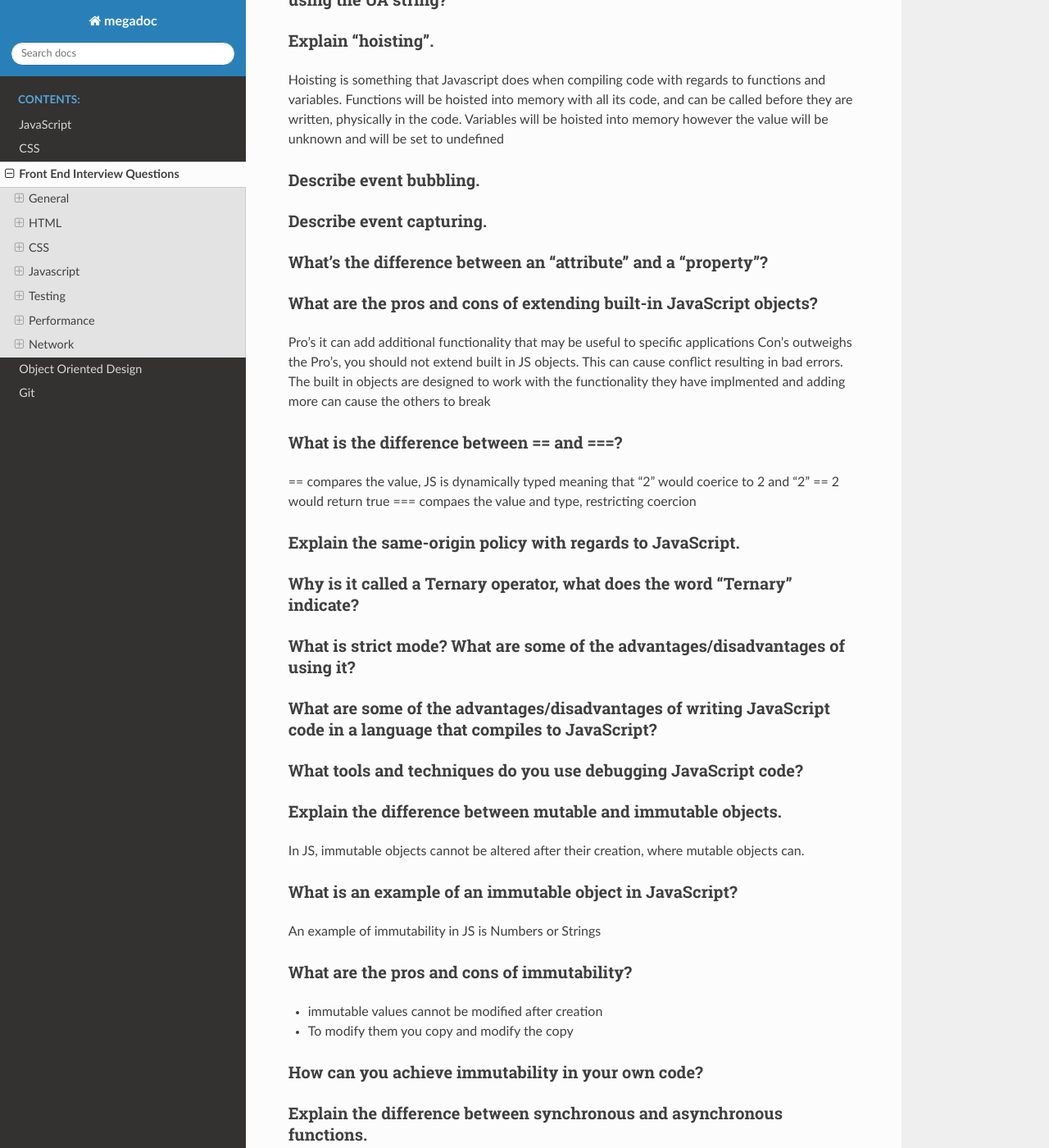
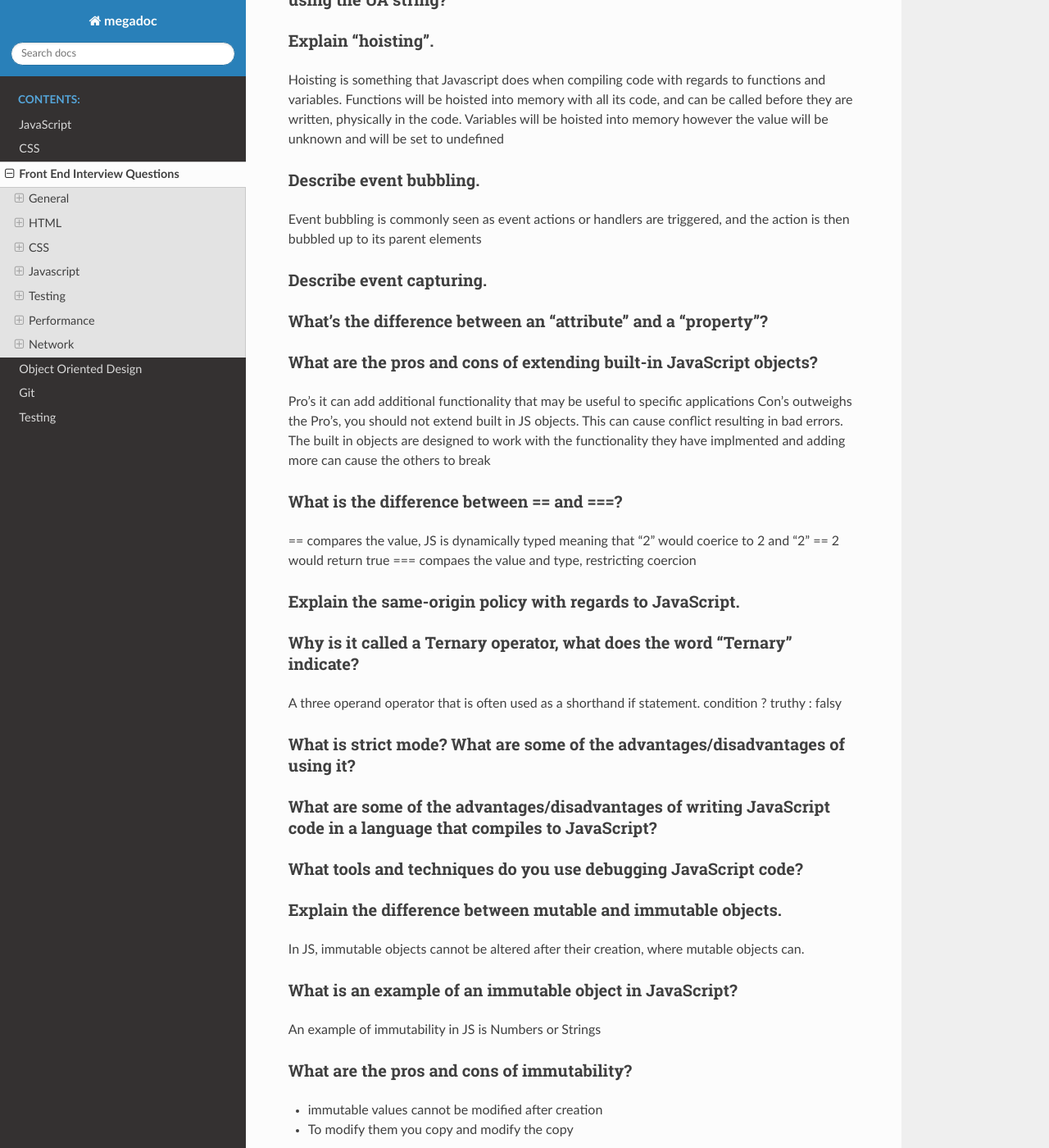
Before and after one commit to owenadley/MyDocumentation, a Sphinx documentation site: the page built from source/pages/frontendinterviewquestions.rst, in a window 1280 px wide and 1400 px high, scrolled down 6678 px. Shown: the whole window at 82% size. Built offline with Sphinx 7.4.7 and the Read the Docs theme 2.0.0, drawn with Linux system fonts in a browser that asks for light colours.

Commit message:
Some basic testing info

```diff
--- a/source/index.rst
+++ b/source/index.rst
@@ -14,3 +14,4 @@ Owens Docs
      /pages/frontendinterviewquestions.rst
      /pages/oodesign.rst
      /pages/git.rst
+     /pages/testing.rst
--- a/source/pages/frontendinterviewquestions.rst
+++ b/source/pages/frontendinterviewquestions.rst
@@ -273,6 +273,7 @@ bind is used to set the 'this' variable for function
 What's the difference between feature detection, feature inference, and using the UA string?
 ^^^^^^^^^^^^^^^^^^^^^^^^^^^^^^^^^^^^^^^^^^^^^^^^^^^^^^^^^^^^^^^^^^^^^^^^^^^^^^^^^^^^^^^^^^^^^^^^^^^^^^^^^^^^^^^^^^^^^^^^^^^^^^^^^^^^^^^^^^^
 
+
 Explain "hoisting".
 ^^^^^^^^^^^^^^^^^^^^^^^^^^^^^^^^^^^^^^^^^^^^^^^^^^^^^^^^^^^^^^^^^^^^^^^^^^^^^^^^^^^^^^^^^^^^^^^^^^^^^^^^^^^^^^^^^^^^^^^^^^^^^^^^^^^^^^^^^^^
 Hoisting is something that Javascript does when compiling code with regards to functions and variables.
@@ -281,12 +282,14 @@ Variables will be hoisted into memory however the value will be unknown and will
 
 Describe event bubbling.
 ^^^^^^^^^^^^^^^^^^^^^^^^^^^^^^^^^^^^^^^^^^^^^^^^^^^^^^^^^^^^^^^^^^^^^^^^^^^^^^^^^^^^^^^^^^^^^^^^^^^^^^^^^^^^^^^^^^^^^^^^^^^^^^^^^^^^^^^^^^^
+Event bubbling is commonly seen as event actions or handlers are triggered, and the action is then bubbled up to its parent elements
 
 Describe event capturing.
 ^^^^^^^^^^^^^^^^^^^^^^^^^^^^^^^^^^^^^^^^^^^^^^^^^^^^^^^^^^^^^^^^^^^^^^^^^^^^^^^^^^^^^^^^^^^^^^^^^^^^^^^^^^^^^^^^^^^^^^^^^^^^^^^^^^^^^^^^^^^
 
 What's the difference between an "attribute" and a "property"?
 ^^^^^^^^^^^^^^^^^^^^^^^^^^^^^^^^^^^^^^^^^^^^^^^^^^^^^^^^^^^^^^^^^^^^^^^^^^^^^^^^^^^^^^^^^^^^^^^^^^^^^^^^^^^^^^^^^^^^^^^^^^^^^^^^^^^^^^^^^^^
+
 
 What are the pros and cons of extending built-in JavaScript objects?
 ^^^^^^^^^^^^^^^^^^^^^^^^^^^^^^^^^^^^^^^^^^^^^^^^^^^^^^^^^^^^^^^^^^^^^^^^^^^^^^^^^^^^^^^^^^^^^^^^^^^^^^^^^^^^^^^^^^^^^^^^^^^^^^^^^^^^^^^^^^^
@@ -304,12 +307,14 @@ Explain the same-origin policy with regards to JavaScript.
 
 Why is it called a Ternary operator, what does the word "Ternary" indicate?
 ^^^^^^^^^^^^^^^^^^^^^^^^^^^^^^^^^^^^^^^^^^^^^^^^^^^^^^^^^^^^^^^^^^^^^^^^^^^^^^^^^^^^^^^^^^^^^^^^^^^^^^^^^^^^^^^^^^^^^^^^^^^^^^^^^^^^^^^^^^^
+A three operand operator that is often used as a shorthand if statement. condition ? truthy : falsy
 
 What is strict mode? What are some of the advantages/disadvantages of using it?
 ^^^^^^^^^^^^^^^^^^^^^^^^^^^^^^^^^^^^^^^^^^^^^^^^^^^^^^^^^^^^^^^^^^^^^^^^^^^^^^^^^^^^^^^^^^^^^^^^^^^^^^^^^^^^^^^^^^^^^^^^^^^^^^^^^^^^^^^^^^^
 
 What are some of the advantages/disadvantages of writing JavaScript code in a language that compiles to JavaScript?
 ^^^^^^^^^^^^^^^^^^^^^^^^^^^^^^^^^^^^^^^^^^^^^^^^^^^^^^^^^^^^^^^^^^^^^^^^^^^^^^^^^^^^^^^^^^^^^^^^^^^^^^^^^^^^^^^^^^^^^^^^^^^^^^^^^^^^^^^^^^^
+
 
 What tools and techniques do you use debugging JavaScript code?
 ^^^^^^^^^^^^^^^^^^^^^^^^^^^^^^^^^^^^^^^^^^^^^^^^^^^^^^^^^^^^^^^^^^^^^^^^^^^^^^^^^^^^^^^^^^^^^^^^^^^^^^^^^^^^^^^^^^^^^^^^^^^^^^^^^^^^^^^^^^^
```
